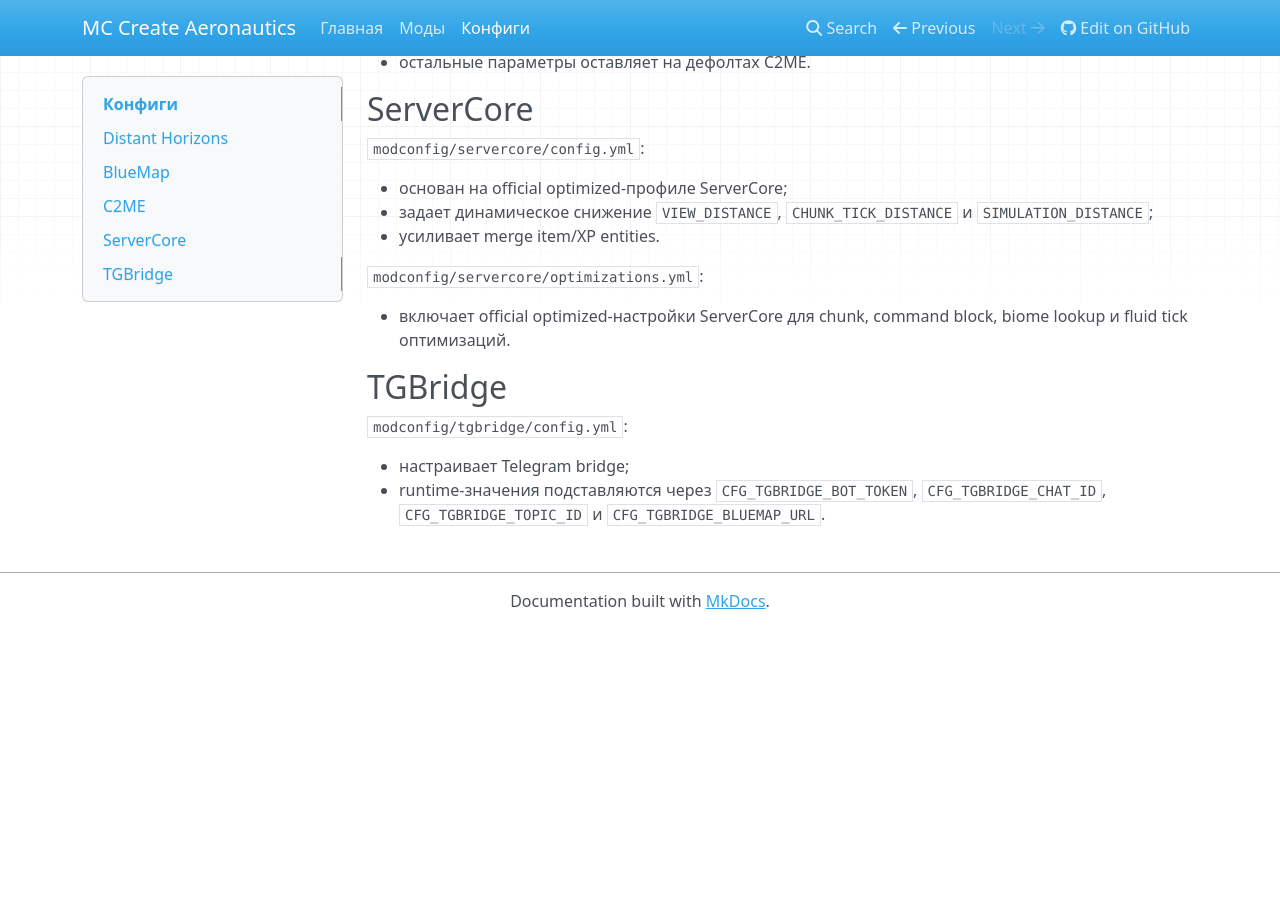
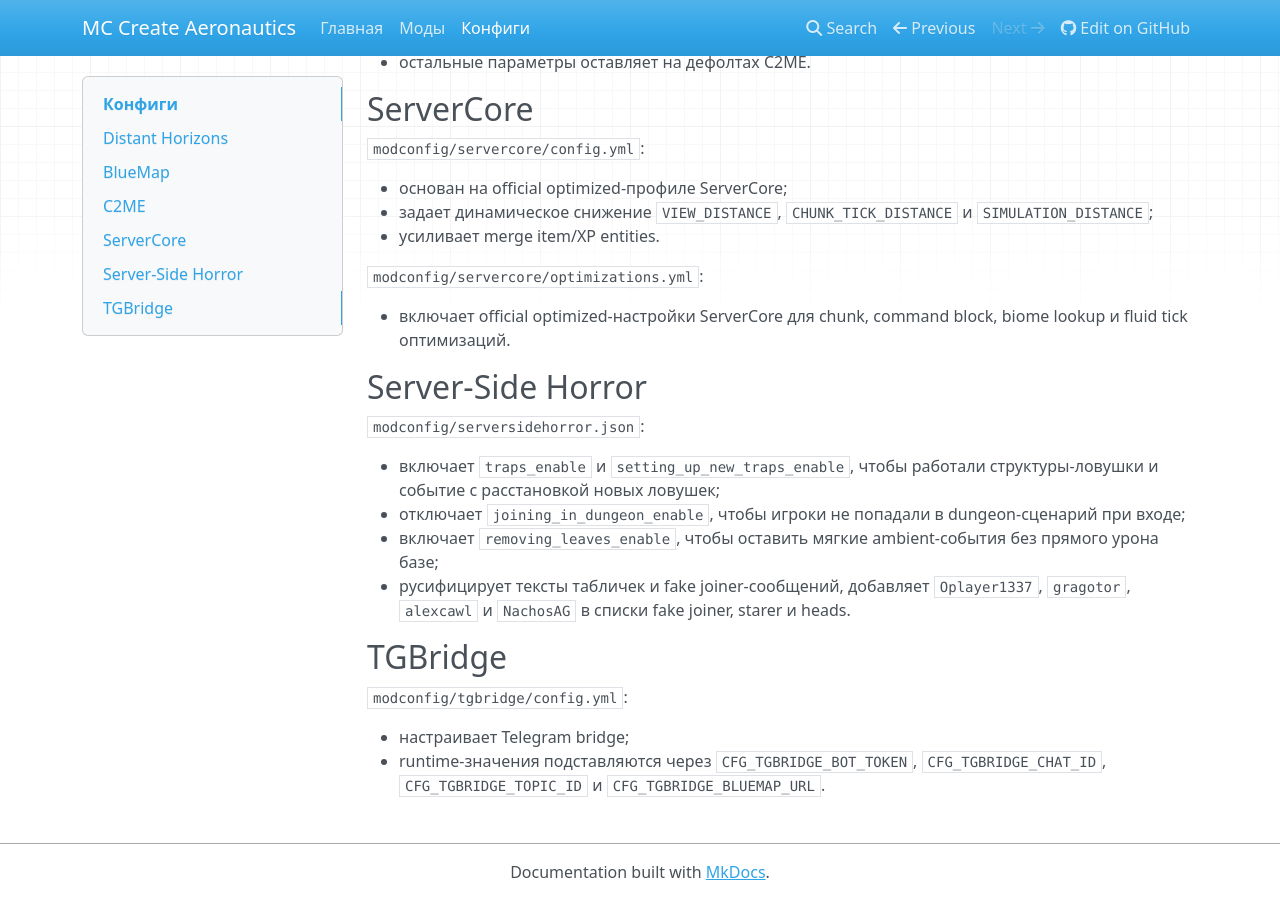
Before and after one commit to AlexCawl/mc-create-aeronautics-modpack, an MkDocs documentation site: the page built from docs/modpack.md, in a window 1280 px wide and 900 px high, scrolled down 800 px. Built offline with MkDocs 1.6.1, drawn with Linux system fonts in a browser that asks for light colours; nearby versions of some CDN libraries; before the commit the page ends 1429 px from its top, so only the background shows below that.

```diff
--- a/docs/modpack.md
+++ b/docs/modpack.md
@@ -40,6 +40,15 @@ BlueMap webserver работает на порту `8100`; публикация
 
 - включает official optimized-настройки ServerCore для chunk, command block, biome lookup и fluid tick оптимизаций.
 
+## Server-Side Horror
+
+`modconfig/serversidehorror.json`:
+
+- включает `traps_enable` и `setting_up_new_traps_enable`, чтобы работали структуры-ловушки и событие с расстановкой новых ловушек;
+- отключает `joining_in_dungeon_enable`, чтобы игроки не попадали в dungeon-сценарий при входе;
+- включает `removing_leaves_enable`, чтобы оставить мягкие ambient-события без прямого урона базе;
+- русифицирует тексты табличек и fake joiner-сообщений, добавляет `Oplayer1337`, `gragotor`, `alexcawl` и `NachosAG` в списки fake joiner, starer и heads.
+
 ## TGBridge
 
 `modconfig/tgbridge/config.yml`:
```
Also changed, not shown: docs/mods.md (+3 -1 lines), 5 other files.
